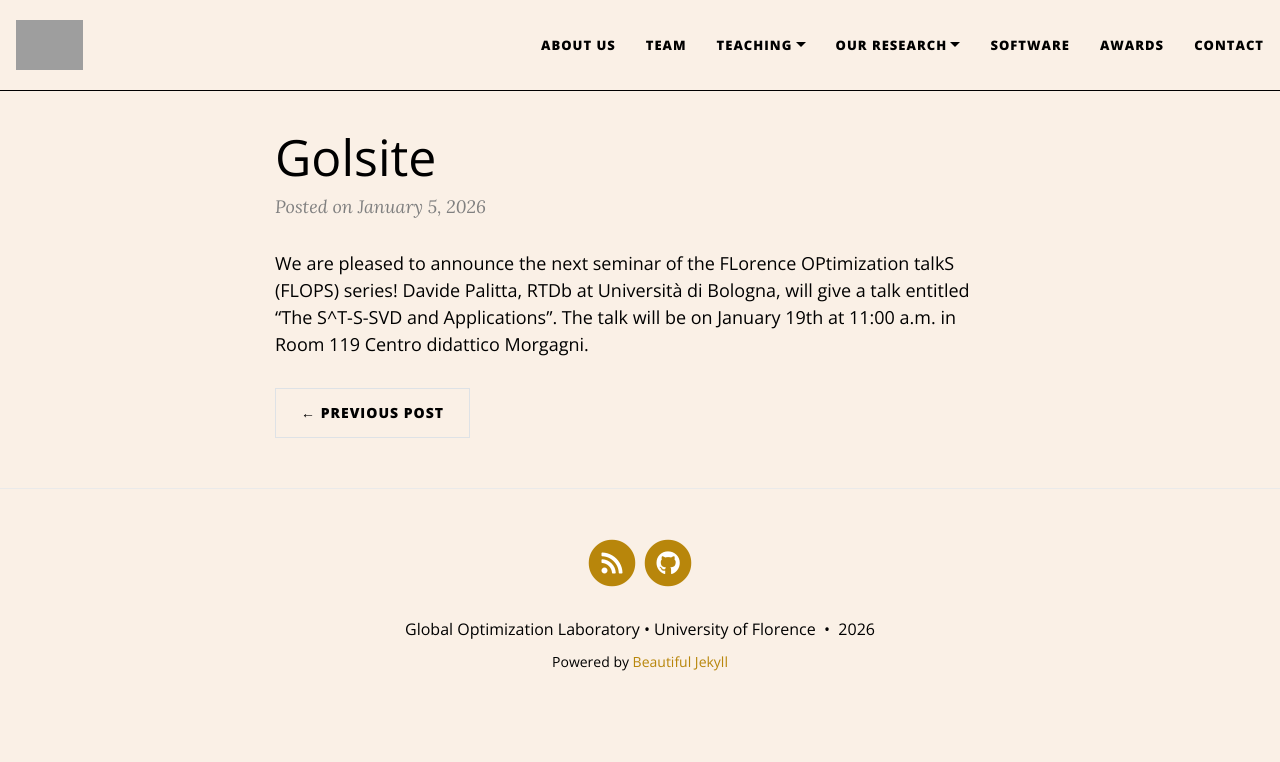
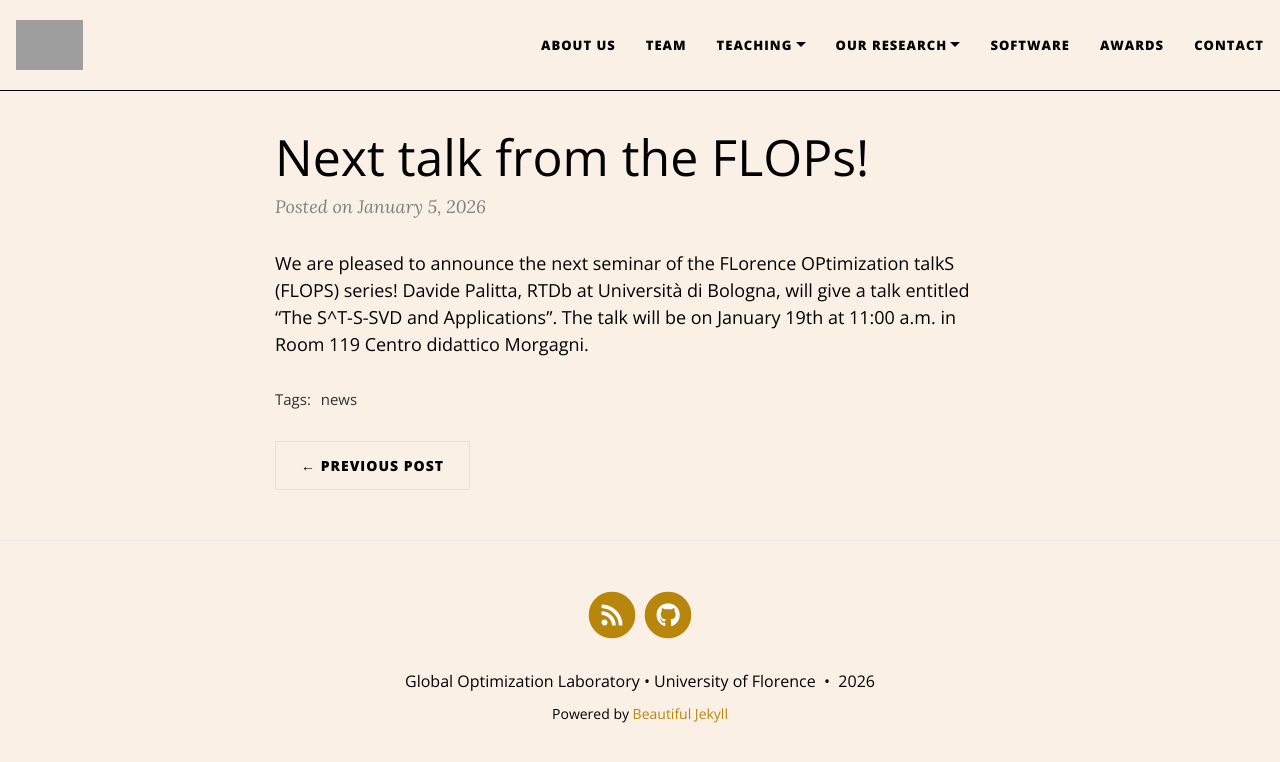
Before and after one commit to GOL-UniFI/GOL-UniFI.github.io, a Jekyll site: the page built from _posts/2026-01-05-GOLsite.md, in a window 1280 px wide. Shown: the top 762 px of the page. Built offline with Jekyll 4.4.1, drawn with Linux system fonts in a browser that asks for light colours; nearby versions of some CDN libraries; grey boxes are pictures that could not be loaded.

Commit message:
Update 2026-01-05-GOLsite.md

```diff
--- a/_posts/2026-01-05-GOLsite.md
+++ b/_posts/2026-01-05-GOLsite.md
@@ -1,3 +1,10 @@
+---
+layout: post
+title: Next talk from the FLOPs!
+tags: [news]
+comments: false
+---
+
 We are pleased to announce the next seminar of the FLorence OPtimization talkS (FLOPS) series!
 Davide Palitta, RTDb at Università di Bologna, will give a talk entitled "The S^T-S-SVD and Applications".
 The talk will be on January 19th at 11:00 a.m. in Room 119 Centro didattico Morgagni.
```
